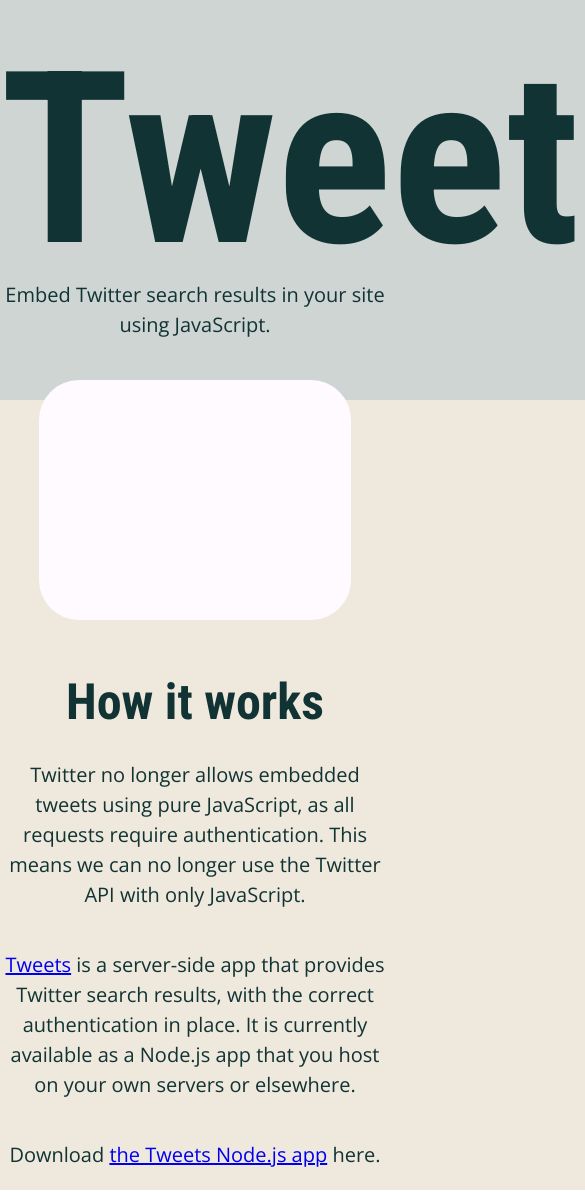
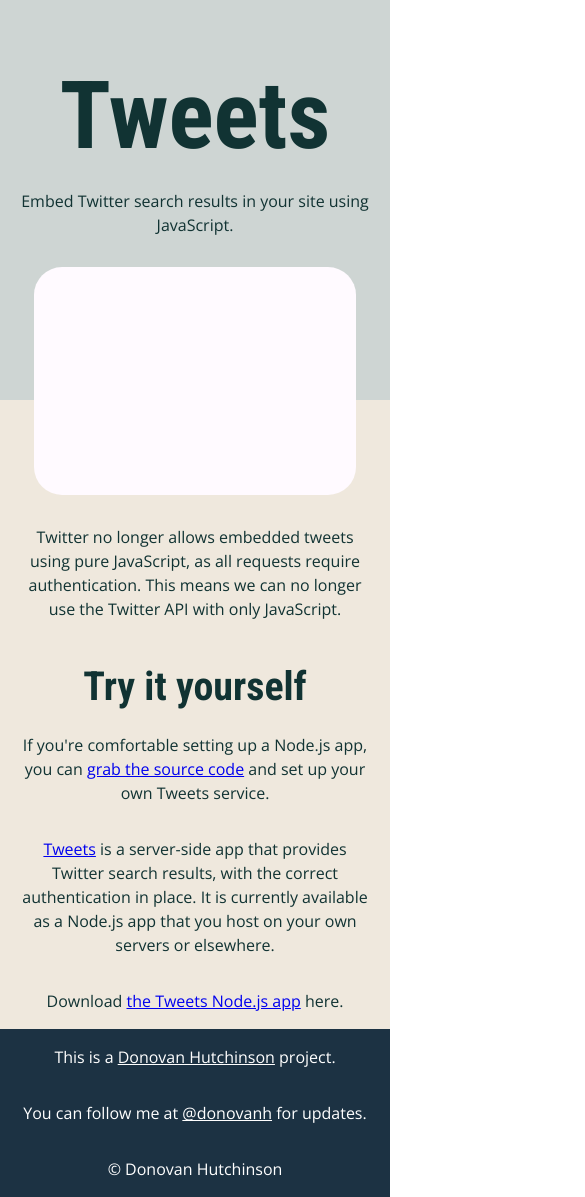
Before and after one commit to donovanh/tweets, a plain HTML site: page index.html in a window 390 px wide. Shown: the top 1197 px of the page, 585 px wide, since content can reach past the window. Drawn offline with nearby package versions, Linux system fonts and the light colour scheme; no server answers.

Commit message:
Responsiver

```diff
--- a/index.html
+++ b/index.html
@@ -8,24 +8,34 @@
   </head>
   <body>
     <article class="content">
-      <h1 id="responsive_title">Tweets</h1>
+      <h1 id="responsive_headline">Tweets</h1>
       <p class="slogan">Embed Twitter search results in your site using JavaScript.</p>
       <div class="tweets" data-search="hop.ie"></div>
 
-      <h2>How it works</h2>
       <p>Twitter no longer allows embedded tweets using pure JavaScript, as all requests require authentication. This means we can no longer use the Twitter API with only JavaScript.</p>
+      <h2>Try it yourself</h2>
+      <p>If you're comfortable setting up a Node.js app, you can <a href="http://github.com/donovanh/tweets">grab the source code</a> and set up your own Tweets service.</p>
       <p><a href="http://github.com/donovanh/tweets">Tweets</a> is a server-side app that provides Twitter search results, with the correct authentication in place. It is currently available as a Node.js app that you host on your own servers or elsewhere.</p>
       <p>Download <a href="http://github.com/donovanh/tweets">the Tweets Node.js app</a> here.</p>
     </article>
+    <footer class="clearfix">
+      <section class="footer-content">
+        <p>This is a <a href="http://hop.ie/about">Donovan Hutchinson</a> project.</p>
+        <p>You can follow me at <a href="http://twitter.com/donovanh">@donovanh</a> for updates.</p>
+        <p class="copy">&copy; Donovan Hutchinson</p>
+      </section>
+    </footer>
+
+
     <script src="http://code.jquery.com/jquery-2.0.0.min.js"></script>
     <script src="http://cdnjs.cloudflare.com/ajax/libs/handlebars.js/1.0.0-rc.3/handlebars.min.js"></script>
+    <script src="js/jquery.fittext.js"></script>
     <script>
       $.each($('.tweets'), function(index, tweetbox) {
         // Get the 'data-search' value and search Twitter for any results
         var searchPhrase = $(tweetbox).attr('data-search');
         if (searchPhrase.length > 0) {
           $.get('http://tweets.hop.ie/search/'+searchPhrase, function(data) {
-            //$(tweetbox).text(JSON.stringify(data));
             var outputHTML = '';
             $.each(data.results, function(index, tweet) {
               tweet.text = replaceURLWithHTMLLinks(tweet.text);
@@ -37,6 +47,7 @@
           });
         }
       });
+      $("#responsive_headline").fitText(0.38);
     </script>
     <script type="text/x-handlebars-template" id="tweet-template">
       <article class="tweet">
--- /dev/null
+++ b/js/jquery.fittext.js
@@ -0,0 +1,43 @@
+/*global jQuery */
+/*!
+* FitText.js 1.1
+*
+* Copyright 2011, Dave Rupert http://daverupert.com
+* Released under the WTFPL license
+* http://sam.zoy.org/wtfpl/
+*
+* Date: Thu May 05 14:23:00 2011 -0600
+*/
+
+(function( $ ){
+
+  $.fn.fitText = function( kompressor, options ) {
+
+    // Setup options
+    var compressor = kompressor || 1,
+        settings = $.extend({
+          'minFontSize' : Number.NEGATIVE_INFINITY,
+          'maxFontSize' : Number.POSITIVE_INFINITY
+        }, options);
+
+    return this.each(function(){
+
+      // Store the object
+      var $this = $(this);
+
+      // Resizer() resizes items based on the object width divided by the compressor * 10
+      var resizer = function () {
+        $this.css('font-size', Math.max(Math.min($this.width() / (compressor*10), parseFloat(settings.maxFontSize)), parseFloat(settings.minFontSize)));
+      };
+
+      // Call once to set.
+      resizer();
+
+      // Call on resize. Opera debounces their resize by default.
+      $(window).on('resize.fittext orientationchange.fittext', resizer);
+
+    });
+
+  };
+
+})( jQuery );
--- a/sass/screen.sass
+++ b/sass/screen.sass
@@ -18,8 +18,7 @@
   padding: 1em 0
 
 h1
-  font-size: 12em
-  line-height: 200px
+  line-height: 1.2em
   padding: 60px 0 0
 
 h2
@@ -74,3 +73,20 @@
       a
         text-decoration: none
         color: #888
+
+footer
+  background-color: #1c3243
+  color: #fff
+  padding: 2em 0
+  a
+    color: #fff
+
+@media only screen and (max-width: 800px)
+  body
+    font-size: 16px
+  .content, footer
+    padding: 0 1em
+
+  .tweets
+    width: 90%
+    font-size: 14px
```
Also changed, not shown: images/portal.png (deleted), stylesheets/screen.css.
